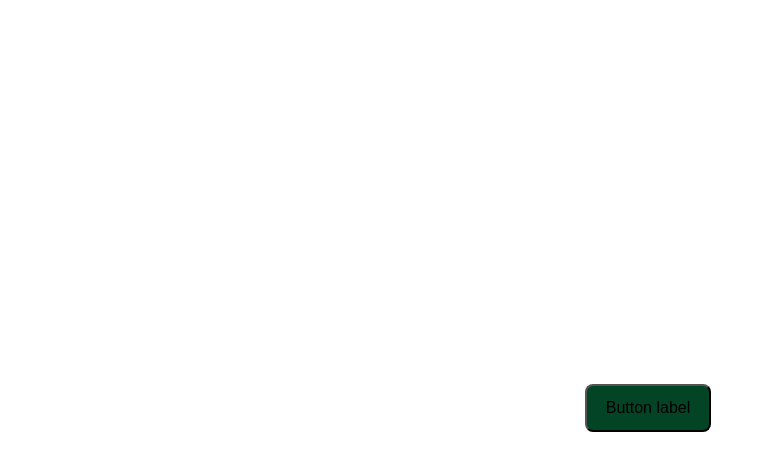
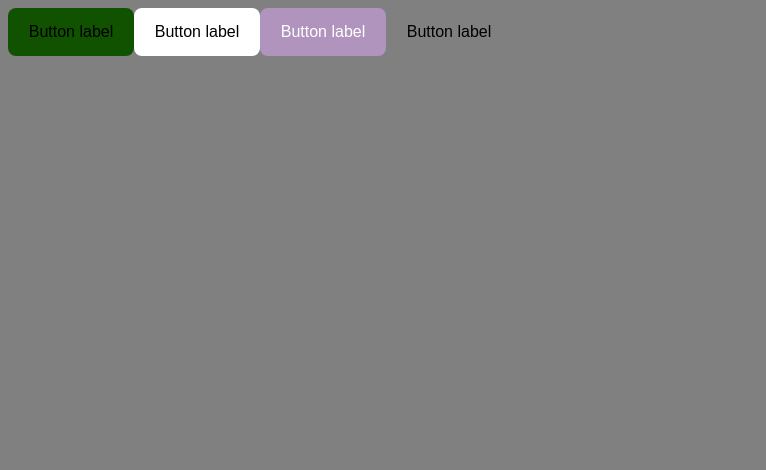
Before and after one commit to ManuelCebreiro/botonReutilizable, a React (Vite) app: page / in a window 1280 px wide. Shown: the top 470 px of the page, without its empty margins (0-766 px from the left). Built offline with nearby package versions, Linux system fonts and the light colour scheme.

Commit message:
botones realizados, falta darle una vuelta

```diff
--- a/src/components/Boton.tsx
+++ b/src/components/Boton.tsx
@@ -1,22 +1,27 @@
 import React from "react";
 import styled from "styled-components";
 
-export interface Props {
+export interface IdBtn {
   primary: boolean
-  // secondary: boolean
-  // terciary: boolean
-  // noBG: boolean
+  secondary: boolean
+  terciary: boolean
+  noBG: boolean
+  hoverPrimary: boolean
+  hoverSecondary: boolean
+  hoverTerciary: boolean
+  hoverNoBg: boolean
 
 }
 const Container = styled.div`
   width: 100vw;
-  height: 100vh;
-  display: flex;
+  height: 10vh;
   justify-content: center;
   align-items: center;
+  display: inline;
+
 `;
 
-const Button = styled.button`
+const Botton = styled.button<IdBtn>`
   width: 126px;
   height: 48px;
   top: 20px;
@@ -24,14 +29,20 @@ const Button = styled.button`
   border-radius: 8px;
   padding: 12px 16px 12px 16px;
   font-size: 16px;
-  background: ${(props: Props) => (props.primary ? "#034426" : "#3c7f8b")};
+  border: none;
+  background: ${(props) => (props.primary ? "#115200" : props.secondary ? "white" : props.terciary ? "#b194bd" : props.noBG ? "transparent" : "")};
+  color: ${(props) => (props.primary ? "black" : props.secondary ? "black" : props.terciary ? "white" : props.noBG ? "black" : "")};
+  &:hover {
+    background-color: ${(estilo) => (estilo.hoverPrimary ? "#274220" : estilo.hoverSecondary ? "grey" : estilo.hoverTerciary ? "#a067b5" : estilo.hoverNoBg ? "red" : "")};
+  }
+
 `;
 
 
-function Boton(props) {
+function Boton(props, estilo) {
   return (
     <Container>
-      <Button primary>Button label</Button>
+      <Botton {...props} {...estilo}>Button label</Botton>
     </Container>
   );
 }
--- a/src/index.css
+++ b/src/index.css
@@ -0,0 +1,3 @@
+body{
+    background-color: grey;
+}
--- a/src/main.tsx
+++ b/src/main.tsx
@@ -8,6 +8,21 @@ import styled from "styled-components";
 
 ReactDOM.createRoot(document.getElementById("root") as HTMLElement).render(
   <React.StrictMode>
-      <Boton />
+    <Boton
+      primary
+      hoverPrimary
+    />
+    <Boton
+      secondary
+      hoverSecondary
+    />
+    <Boton
+      terciary
+      hoverTerciary
+    />
+    <Boton
+      noBG
+      hoverNoBg
+    />
   </React.StrictMode>
 );
```
Also changed, not shown: .gitpod.yml (added).
